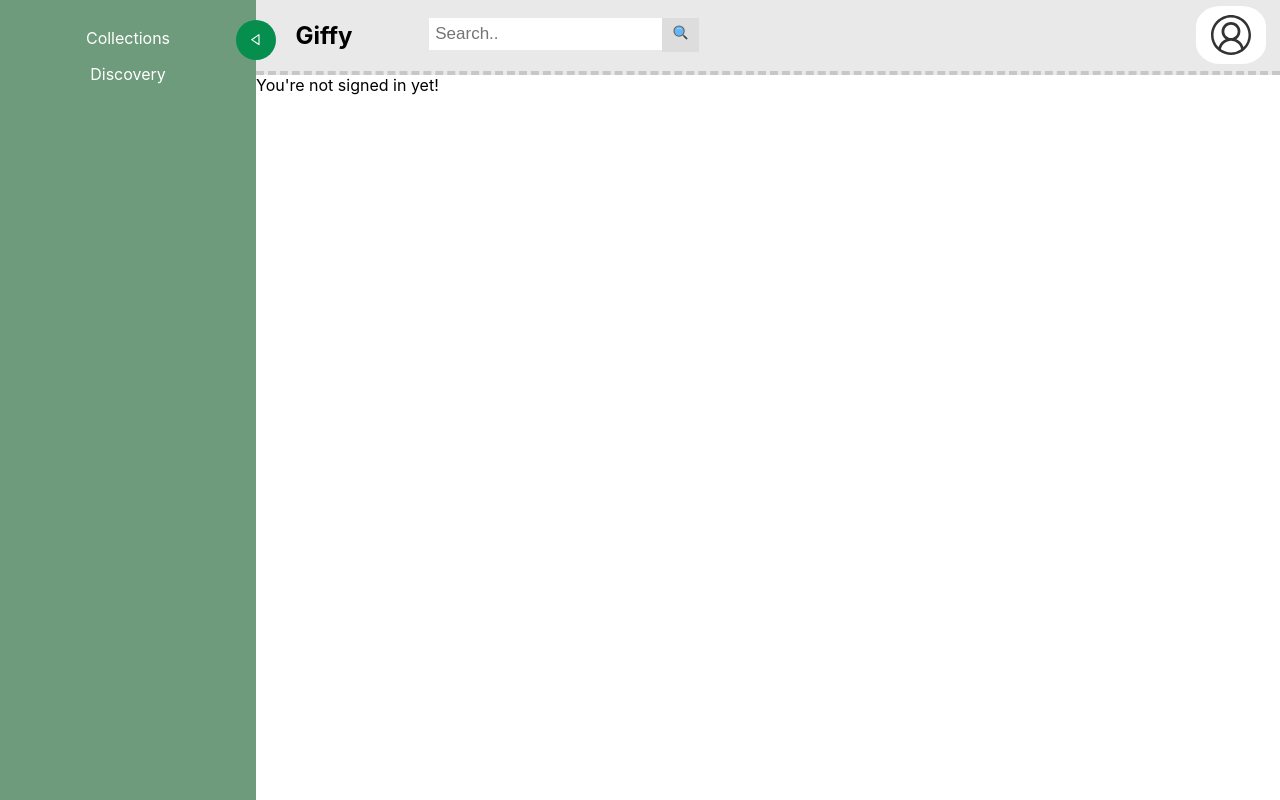
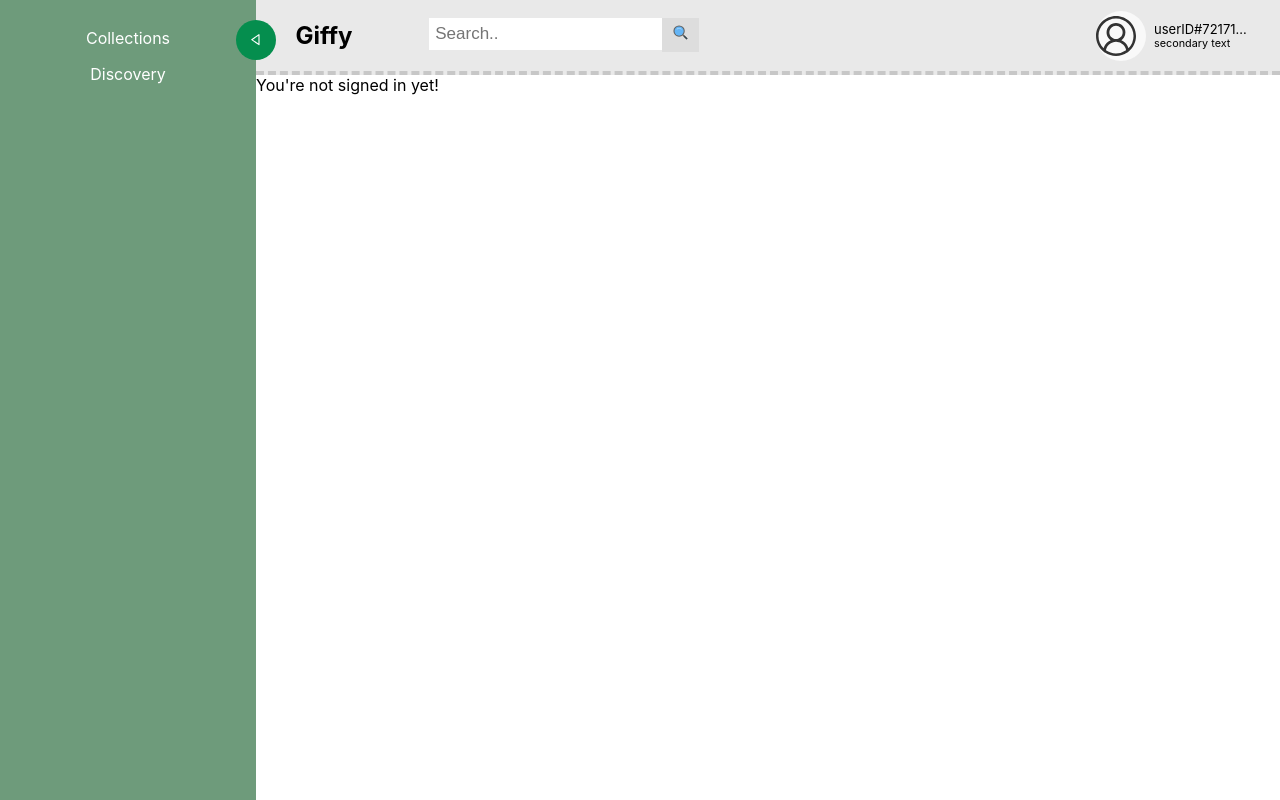
Before and after one commit to hungnguyen3/Giffy, a Next.js app in the folder webapp/: page / in a window 1280 px wide. Built offline with nearby package versions, Linux system fonts and the light colour scheme; no server answers.

Commit message:
modified user menu

```diff
--- /dev/null
+++ b/webapp/components/AccountSetting.tsx
@@ -0,0 +1,22 @@
+import styles from '../styles/AccountSetting.module.scss';
+import { useSelector } from 'react-redux';
+import { RootState } from '../store';
+import { close as closeAccountSetting } from '../slices/AccountSettingSlice';
+
+const AccountSetting = () => {
+	// get userAuth to display some user information
+	const userAuth = useSelector((state: RootState) => state.userAuth.value);
+
+	return (
+		<div className={styles.accountSettingWindow}>
+			<div className={styles.accountSetting}>
+				<span className={styles.closeIcon} onClick={closeAccountSetting}>
+					x{/* TODO: close pop up window when x is clicked. */}
+				</span>
+				{userAuth?.displayName}
+			</div>
+		</div>
+	);
+};
+
+export default AccountSetting;
--- a/webapp/components/DropdownItem.tsx
+++ b/webapp/components/DropdownItem.tsx
@@ -1,6 +1,5 @@
 import { IconType } from 'react-icons';
 import styles from '../styles/DropdownItem.module.scss';
-import { BiLogOut } from 'react-icons/bi';
 
 interface dropdownItemProps {
 	icon: IconType;
--- a/webapp/components/Header.tsx
+++ b/webapp/components/Header.tsx
@@ -1,17 +1,22 @@
-import styles from '../styles/TopNav.module.scss';
+import styles from '../styles/Header.module.scss';
 import { FcSearch } from 'react-icons/fc';
 import { useEffect, useRef, useState } from 'react';
 import { googleSignIn, logOut } from './Firebase/FirebaseInit';
-import { useSelector } from 'react-redux';
+import { useDispatch, useSelector } from 'react-redux';
 import { RootState } from '../store';
 import { VscAccount } from 'react-icons/vsc';
 import { BiLogIn, BiLogOut } from 'react-icons/bi';
 import { FiSettings } from 'react-icons/fi';
 import DropdownItem from './DropdownItem';
+import {
+	open as openAccountSetting,
+	close as closeAccountSetting,
+} from '../slices/AccountSettingSlice';
 
 const Header = () => {
 	const [isUserMenuOpen, setIsUserMenuOpen] = useState<boolean>(false);
 	const userAuth = useSelector((state: RootState) => state.userAuth.value);
+	const dispatch = useDispatch();
 
 	const dropdownBlockRef = useRef<HTMLInputElement | null>(null);
 
@@ -37,7 +42,7 @@ const Header = () => {
 
 	return (
 		<nav>
-			<div className={styles.TopNav}>
+			<div className={styles.header}>
 				<div className={styles.leftPart}>
 					<div className={styles.mainTitle}>
 						<a href="/">
@@ -54,17 +59,17 @@ const Header = () => {
 						</form>
 					</div>
 				</div>
-				<div className={styles.rightPart}>
-					<div className={styles.dropdownBlock} ref={dropdownBlockRef}>
-						<button
-							type="button"
-							className={styles.userButton}
-							onClick={() => {
-								setIsUserMenuOpen(!isUserMenuOpen);
-							}}
-						>
+
+				<div
+					className={styles.rightPart}
+					onClick={() => {
+						setIsUserMenuOpen(!isUserMenuOpen);
+					}}
+				>
+					<div className={styles.dropdownContainer} ref={dropdownBlockRef}>
+						<div className={styles.userButton}>
 							<VscAccount />
-						</button>
+						</div>
 						{isUserMenuOpen ? (
 							<div className={styles.dropdown}>
 								<ul>
@@ -79,7 +84,11 @@ const Header = () => {
 											<DropdownItem icon={BiLogIn} text={'Log in'} />
 										</li>
 									)}
-									<li>
+									<li
+										onClick={() => {
+											// dispatch(openAccountSetting());
+										}}
+									>
 										<DropdownItem icon={FiSettings} text={'Setting'} />
 									</li>
 								</ul>
@@ -88,10 +97,21 @@ const Header = () => {
 							<div></div>
 						)}
 					</div>
+
+					<div className={styles.userMenuTextContainer}>
+						<ul className={styles.userMenuText}>
+							<li className={styles.userID}>userID#721712817921727139</li>
+							<li className={styles.secondaryText}>secondary text</li>
+						</ul>
+					</div>
 				</div>
 			</div>
 		</nav>
 	);
 };
 
+// TODO: style userMenuText
+// TODO: style userMenuText
+// TODO: style userMenuText
+
 export default Header;
--- a/webapp/components/Layout.tsx
+++ b/webapp/components/Layout.tsx
@@ -2,9 +2,11 @@ import styles from '../styles/Layout.module.scss';
 import SideNav from './SideNav';
 import Header from './Header';
 import { getAuth, onAuthStateChanged } from 'firebase/auth';
-import { useDispatch } from 'react-redux';
+import { useDispatch, useSelector } from 'react-redux';
 import { logIn, logOut } from '../slices/UserAuthSlice';
 import { useState } from 'react';
+import { RootState } from '../store';
+import AccountSetting from './AccountSetting';
 
 interface LayoutProps {
 	children: JSX.Element[] | JSX.Element;
@@ -14,6 +16,9 @@ const Layout = (props: LayoutProps) => {
 	const auth = getAuth();
 	const dispatch = useDispatch();
 	const [loggedIn, setLoggedIn] = useState(false);
+	const isAccountSettingOpen = useSelector(
+		(state: RootState) => state.accountSetting.isAccountSettingOpen
+	);
 
 	onAuthStateChanged(auth, user => {
 		if (user) {
@@ -38,6 +43,11 @@ const Layout = (props: LayoutProps) => {
 				<Header />
 				{loggedIn ? props.children : <div>You're not signed in yet!</div>}
 			</div>
+			{isAccountSettingOpen ? (
+				<div className={styles.settingWindow}>
+					<AccountSetting />
+				</div>
+			) : null}
 		</div>
 	);
 };
--- /dev/null
+++ b/webapp/slices/AccountSettingSlice.ts
@@ -0,0 +1,20 @@
+import { createSlice } from '@reduxjs/toolkit';
+
+export const accountSettingSlice = createSlice({
+	name: 'accountSetting',
+	initialState: {
+		isAccountSettingOpen: false,
+	},
+	reducers: {
+		open: state => {
+			state.isAccountSettingOpen = true;
+		},
+		close: state => {
+			state.isAccountSettingOpen = false;
+		},
+	},
+});
+
+export const { open, close } = accountSettingSlice.actions;
+
+export default accountSettingSlice.reducer;
--- a/webapp/store.ts
+++ b/webapp/store.ts
@@ -1,11 +1,13 @@
 import { configureStore } from '@reduxjs/toolkit';
 import counterReducer from './slices/CounterSlice';
 import userAuthReducer from './slices/UserAuthSlice';
+import accountSettingReducer from './slices/AccountSettingSlice';
 
 export const store = configureStore({
 	reducer: {
 		counter: counterReducer,
 		userAuth: userAuthReducer,
+		accountSetting: accountSettingReducer,
 	},
 });
 
--- /dev/null
+++ b/webapp/styles/AccountSetting.module.scss
@@ -0,0 +1,23 @@
+    .accountSettingWindow {
+        width: 100%;
+        height: 100%;
+        background-color: #F0F2F3;
+        padding: 17px;
+        overflow: auto;
+
+        .closeIcon {
+            content: 'x';
+            cursor: pointer;
+            position: absolute;
+            top: 11px;
+            right: 11px;
+            background: #ededed;
+            width: 25px;
+            height: 25px;
+            border-radius: 70%;
+            line-height: 20px;
+            text-align: center;
+            border: 1px solid #999;
+            font-size: 20px;
+        }
+    }
--- a/webapp/styles/DropdownItem.module.scss
+++ b/webapp/styles/DropdownItem.module.scss
@@ -1,7 +1,12 @@
 .dropdown {
     background-color: #fff;
     width: 100%;
+    height: 37px;
+    padding: 7px;
 
+    &:hover {
+        background-color: #c9c9c9;
+    }
 
     .iconContainer {
         display: inline-block;
--- /dev/null
+++ b/webapp/styles/Header.module.scss
@@ -0,0 +1,138 @@
+.header {
+	padding: 1px;
+	background-color: #e9e9e9;
+	display: flex;
+	align-items: center;
+	justify-content: space-between;
+	z-index: 1;
+	flex-grow: 1;
+	border-bottom: 4px;
+    border-bottom-color: #c7c7c7;
+    border-bottom-style: dashed;
+
+	.leftPart {
+		display: flex;
+		align-items: center;
+		.mainTitle {
+			margin: 0 3vw;
+
+			a:hover {
+				h1 {
+					text-decoration: underline;
+				}
+			}
+		}
+
+		.searchContainer {
+			margin: 0 3vw;
+			padding: 1px 0;
+			&:hover {
+				filter: brightness(90%);
+			}
+
+			input[type='text'] {
+				padding: 6px;
+				font-size: 17px;
+				border: none;
+			}
+
+			button {
+				float: right;
+				padding: 6px 10px;
+				background: #ddd;
+				font-size: 17px;
+				border: none;
+				cursor: pointer;
+
+				&:hover {
+					background: #ccc;
+				}
+			}
+		}
+	}
+
+	.rightPart {
+		display: flex;
+		position: relative;
+		float: right;
+		justify-content: flex-end;
+		padding: 0 0 7px 7px;
+		height: flex;
+		&:hover {
+			background-color: #ccc;
+			filter: brightness(95%);
+			cursor: pointer;
+		}
+
+		.dropdownContainer {
+			padding: 9px 0 0 0;
+
+			.userButton {
+			// margin-right: 1vw;
+			padding: 5px 0 0px 0;
+			border: none;
+			width: 50px;
+			height: 50px;
+			// border: 5px;
+			border-radius: 50%;
+			background-color: #f9f9f9;
+			color: #333;
+			cursor: pointer;
+			outline: 0;
+			font-size: 40px;
+		}
+
+			.dropdown {
+				position: absolute;
+				top: 100%;
+				right: 0;
+				width: 170px;
+				z-index: 2;
+				border: 1px solid rgba(0, 0, 0, 0.04);
+				box-shadow: 0 16px 24px 2px rgba(0, 0, 0, 0.14);
+				background-color: white;
+
+				ul {
+					list-style: none;
+					padding: 0;
+					margin: 0;
+
+					li {
+						// height: 35px;
+						padding: 0px 0px;
+						&:hover {
+							background-color: rgba(0, 0, 0, 0.14);
+							cursor: pointer;
+						}
+					}
+				}
+			}
+		}
+		.userMenuTextContainer {
+			margin-right: 2em;
+			padding: 0px 0 0px 7px;
+			font-size: small;
+			.userMenuText {
+				white-space: nowrap;
+				max-width: 100px;
+				padding: 19px 0 0 1px;
+				margin: 0;
+
+				.userID {
+					font-size: small;
+					white-space: nowrap;
+					overflow: hidden;
+					text-overflow: ellipsis;
+
+				}
+
+				.secondaryText {
+					font-size: smaller;
+					white-space: nowrap;
+					overflow: hidden;
+					text-overflow: ellipsis;
+				}
+			}
+		}
+	}
+}
--- a/webapp/styles/Layout.module.scss
+++ b/webapp/styles/Layout.module.scss
@@ -10,4 +10,15 @@
 		flex-direction: column;
 		flex-grow: 1;
 	}
+
+	.settingWindow {
+		z-index: 1;
+		position: absolute;
+		top: 50%;
+		left: 50%;
+		transform: translate(-50%, -50%);
+		background: #00000050;
+		width: 50%;
+		height: 50%;
+	}
 }
--- a/webapp/styles/TopNav.module.scss
+++ /dev/null
@@ -1,95 +0,0 @@
-.TopNav {
-	padding: 1px;
-	background-color: #e9e9e9;
-	display: flex;
-	align-items: center;
-	justify-content: space-between;
-	z-index: 1;
-	flex-grow: 1;
-	border-bottom: 4px;
-    border-bottom-color: #c7c7c7;
-    border-bottom-style: dashed;
-
-	.leftPart {
-		display: flex;
-		align-items: center;
-		.mainTitle {
-			margin: 0 3vw;
-
-			a:hover {
-				h1 {
-					text-decoration: underline;
-				}
-			}
-		}
-
-		.searchContainer {
-			margin: 0 3vw;
-			padding: 1px 0;
-
-			input[type='text'] {
-				padding: 6px;
-				font-size: 17px;
-				border: none;
-			}
-
-			button {
-				float: right;
-				padding: 6px 10px;
-				background: #ddd;
-				font-size: 17px;
-				border: none;
-				cursor: pointer;
-
-				&:hover {
-					background: #ccc;
-				}
-			}
-		}
-	}
-
-	.rightPart {
-		display: flex;
-		position: relative;
-		float: right;
-		justify-content: flex-end;
-
-		.userButton {
-			margin-right: 1vw;
-			padding: 9px 0 0 0;
-			width: 70px;
-			border: 10px;
-			border-radius: 35%;
-			background-color: #fff;
-			color: #333;
-			cursor: pointer;
-			outline: 0;
-			font-size: 40px;
-		}
-		.dropdown {
-			position: absolute;
-			top: 100%;
-			right: 0;
-			width: 170px;
-			z-index: 2;
-			border: 1px solid rgba(0, 0, 0, 0.04);
-			box-shadow: 0 16px 24px 2px rgba(0, 0, 0, 0.14);
-			background-color: white;
-
-			ul {
-				list-style: none;
-				padding: 0;
-				margin: 0;
-
-				li {
-					height: 35px;
-					padding: 8px 12px;
-					&:hover {
-						background-color: rgba(0, 0, 0, 0.14);
-						cursor: pointer;
-					}
-				}
-			}
-		}
-	}
-}
```
